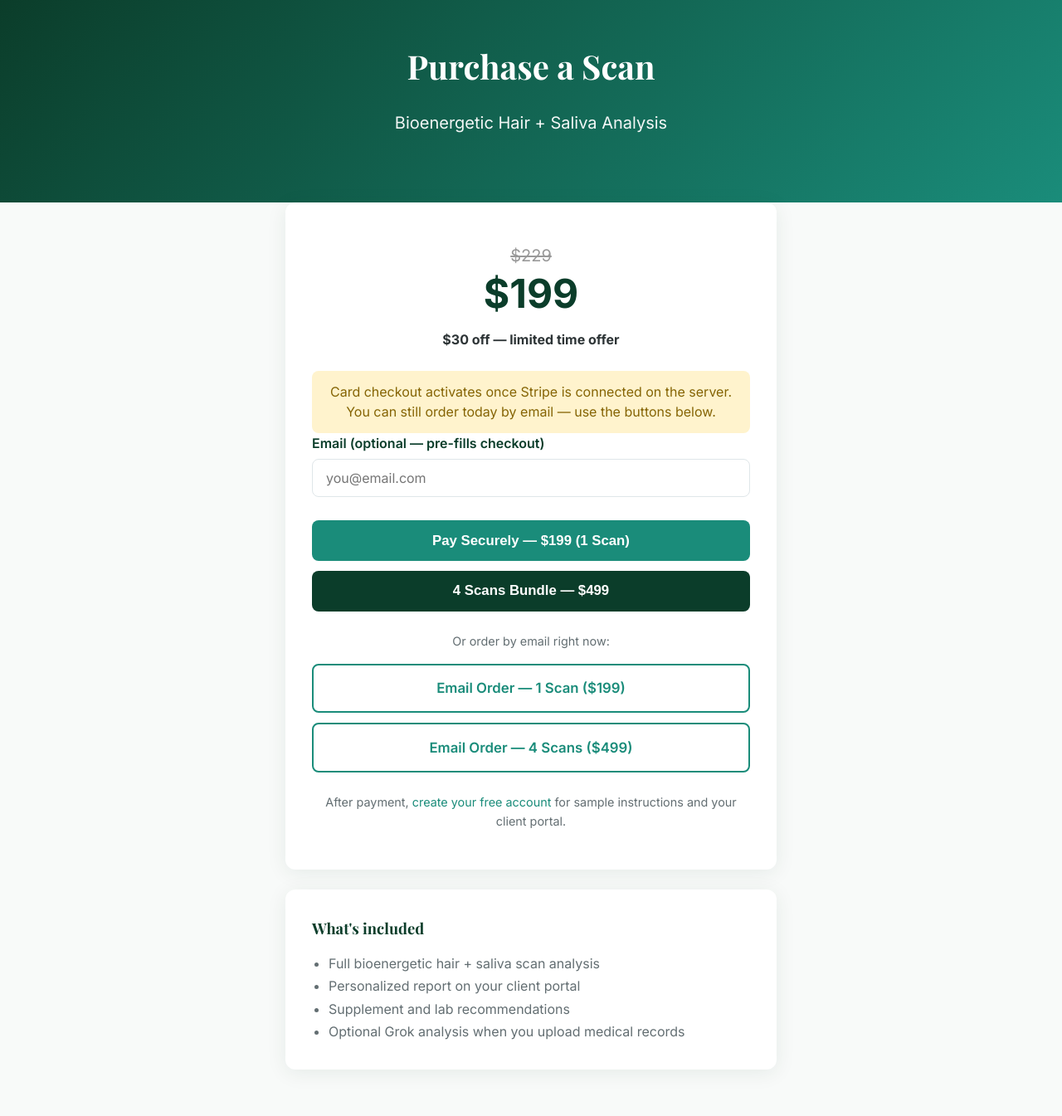
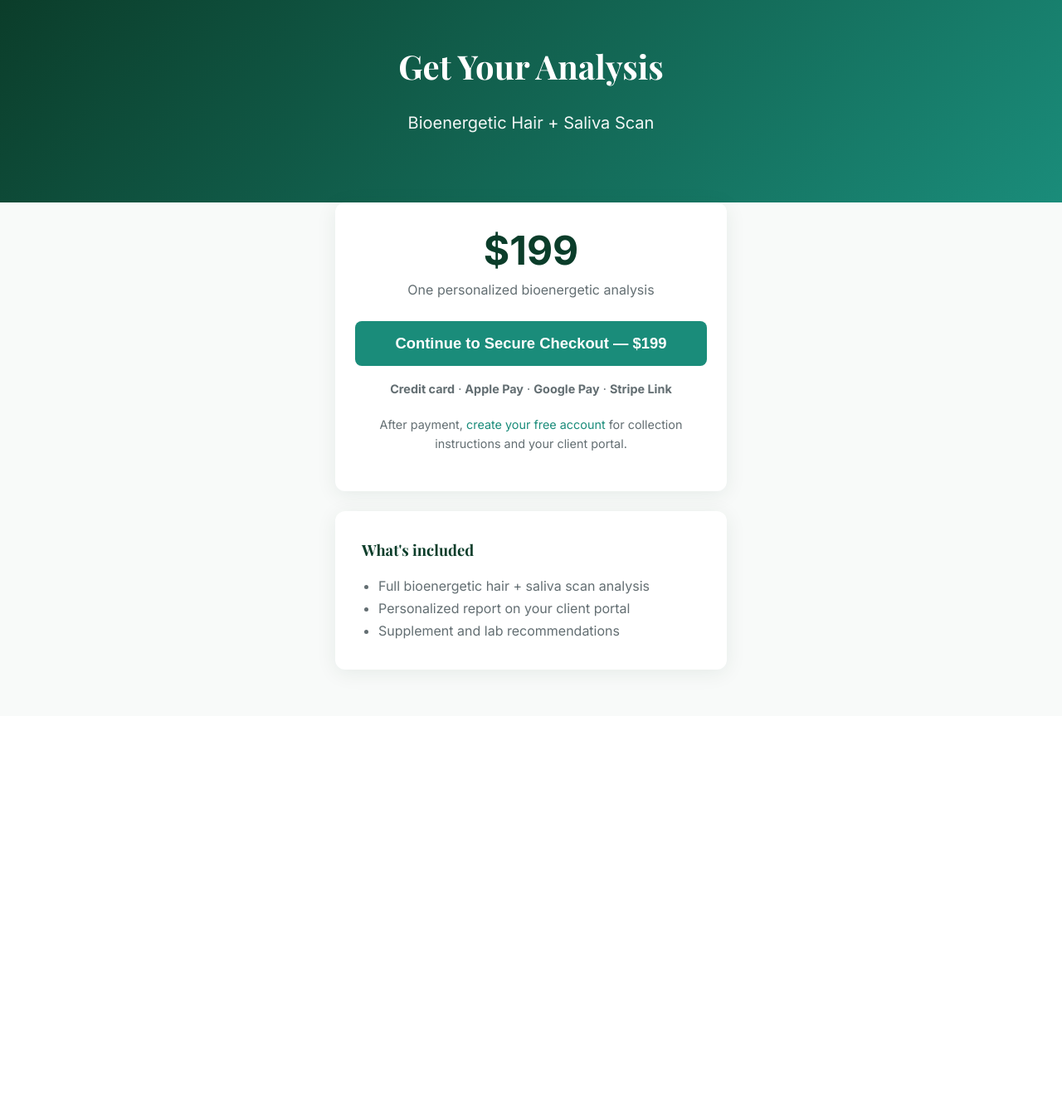
Before and after one commit to Michaelpeatross/root-cause-website, a Flask app: page /buy in a window 1280 px wide. Shown: the part 70-1415 px from the top of the page at 83% size. After the commit the page ends 887 px from the top, so only its background shows below. Run offline with Flask 3, Linux system fonts and the light colour scheme; some libraries are stand-ins or nearby versions.

Commit message:
Simplify purchase flow: one-click  checkout from buy page
Remove discounts, bundles, and coupon fields from public buy flow.
Homepage Get Your Analysis links to a minimal buy page with a single
Stripe checkout button.

```diff
--- a/app.py
+++ b/app.py
@@ -945,6 +945,8 @@ def create_checkout():
     email = request.form.get('email', '').strip() or session.get('email') or None
     coupon = request.form.get('coupon', '').strip()
     product = request.form.get('product') or request.args.get('product', 'single')
+    if product not in ('single', 'bundle_4'):
+        product = 'single'
     session_url, error = create_checkout_session(site_url, email, coupon, product)
     if session_url:
         return redirect(session_url)
--- a/static/css/site.css
+++ b/static/css/site.css
@@ -1032,3 +1032,13 @@ input[type="file"] {
   flex: 1 1 220px;
   width: auto;
 }
+
+.checkout-single-card { text-align: center; padding: 2rem 1.5rem; }
+
+.checkout-single-form { margin: 0; }
+
+.checkout-single-btn {
+  width: 100%;
+  font-size: 1.15rem;
+  padding: 1rem 1.5rem;
+}
--- /dev/null
+++ b/templates/_checkout_single.html
@@ -0,0 +1,13 @@
+{# One-click checkout — single $199 scan only #}
+<form method="POST" action="{{ url_for('create_checkout') }}" class="checkout-single-form">
+    <input type="hidden" name="product" value="single">
+    {% if user_email %}
+    <input type="hidden" name="email" value="{{ user_email }}">
+    {% endif %}
+    <button type="submit" class="btn btn-primary checkout-single-btn">
+        {{ button_text or 'Continue to Secure Checkout — $199' }}
+    </button>
+</form>
+<p class="purchase-methods">
+    <strong>Credit card</strong> · <strong>Apple Pay</strong> · <strong>Google Pay</strong> · <strong>Stripe Link</strong>
+</p>
--- a/templates/buy.html
+++ b/templates/buy.html
@@ -1,36 +1,30 @@
 {% extends "base.html" %}
-{% block title %}Purchase a Scan — Root Cause{% endblock %}
+{% block title %}Get Your Analysis — Root Cause{% endblock %}
 
 {% block content %}
 <section class="hero" style="padding:3rem 2rem;">
-    <h1 style="font-size:2.5rem;">Purchase a Scan</h1>
-    <p class="tagline">Bioenergetic Hair + Saliva Analysis</p>
+    <h1 style="font-size:2.5rem;">Get Your Analysis</h1>
+    <p class="tagline">Bioenergetic Hair + Saliva Scan</p>
 </section>
 
-<div class="container" style="max-width:640px;">
-    <div class="card purchase-card" style="margin-top:-2rem; position:relative;">
-        <div class="purchase-pricing">
-            <p class="purchase-was">$229</p>
-            <p class="purchase-now">$199</p>
-            <p><strong>$30 off — limited time offer</strong></p>
-        </div>
+<div class="container" style="max-width:520px;">
+    <div class="card purchase-card checkout-single-card" style="margin-top:-2rem;">
+        <p class="purchase-now" style="margin:0 0 0.5rem;">$199</p>
+        <p style="color:var(--text-muted); margin:0 0 1.5rem;">One personalized bioenergetic analysis</p>
 
-        {% with show_email_field=true, show_coupon=true, uid='buy' %}
-        {% include '_purchase_buttons.html' %}
-        {% endwith %}
+        {% include '_checkout_single.html' %}
 
-        <p style="margin-top:1.5rem; font-size:0.9rem; color:var(--text-muted); text-align:center;">
-            After payment, <a href="{{ url_for('register') }}">create your free account</a> for sample instructions and your client portal.
+        <p style="margin-top:1.25rem; font-size:0.9rem; color:var(--text-muted); text-align:center;">
+            After payment, <a href="{{ url_for('register') }}">create your free account</a> for collection instructions and your client portal.
         </p>
     </div>
 
     <div class="card" style="margin-top:1.25rem;">
-        <h2 style="font-family:'Playfair Display',serif; color:var(--green-dark); font-size:1.15rem;">What's included</h2>
+        <h2 style="font-family:'Playfair Display',serif; color:var(--green-dark); font-size:1.15rem; margin-top:0;">What's included</h2>
         <ul style="margin:0.5rem 0 0; padding-left:1.25rem; color:var(--text-muted); line-height:1.7;">
             <li>Full bioenergetic hair + saliva scan analysis</li>
             <li>Personalized report on your client portal</li>
             <li>Supplement and lab recommendations</li>
-            <li>Optional Grok analysis when you upload medical records</li>
         </ul>
     </div>
 </div>
--- a/templates/dashboard.html
+++ b/templates/dashboard.html
@@ -21,8 +21,8 @@
         {% if admin_preview %}
         <p class="admin-preview-note">Purchase buttons are hidden in admin preview.</p>
         {% else %}
-        {% with user_email=user.email, show_email_field=false, show_coupon=false, layout='row', uid='dash', button_label_single='Purchase Additional Scan — $199', button_label_bundle='4 Scans Bundle — $499', show_bundle_savings=true %}
-        {% include '_purchase_buttons.html' %}
+        {% with button_text='Purchase Additional Scan — $199' %}
+        {% include '_checkout_single.html' %}
         {% endwith %}
         {% endif %}
     </div>
```
Also changed, not shown: templates/index.html (+1 -16 lines).
